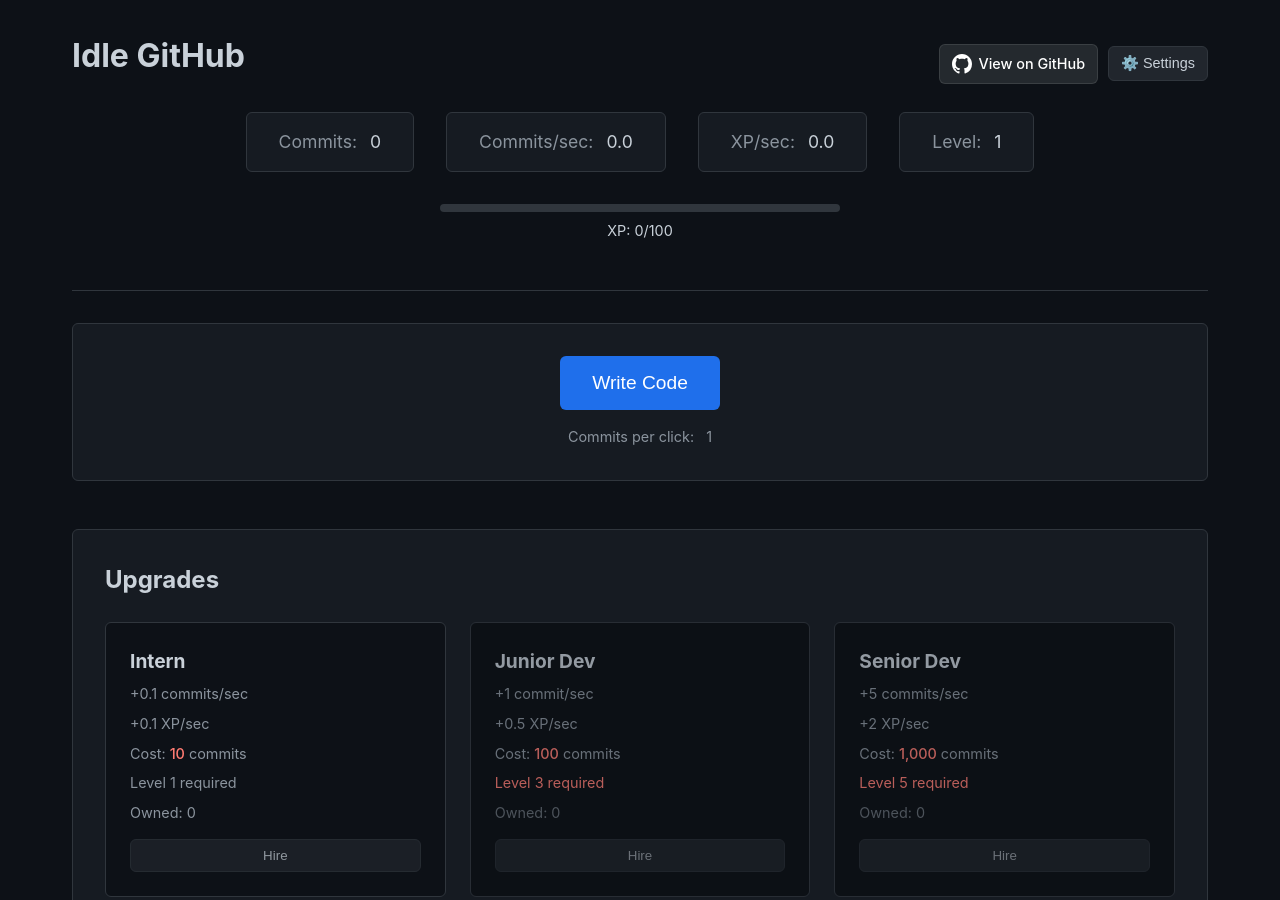
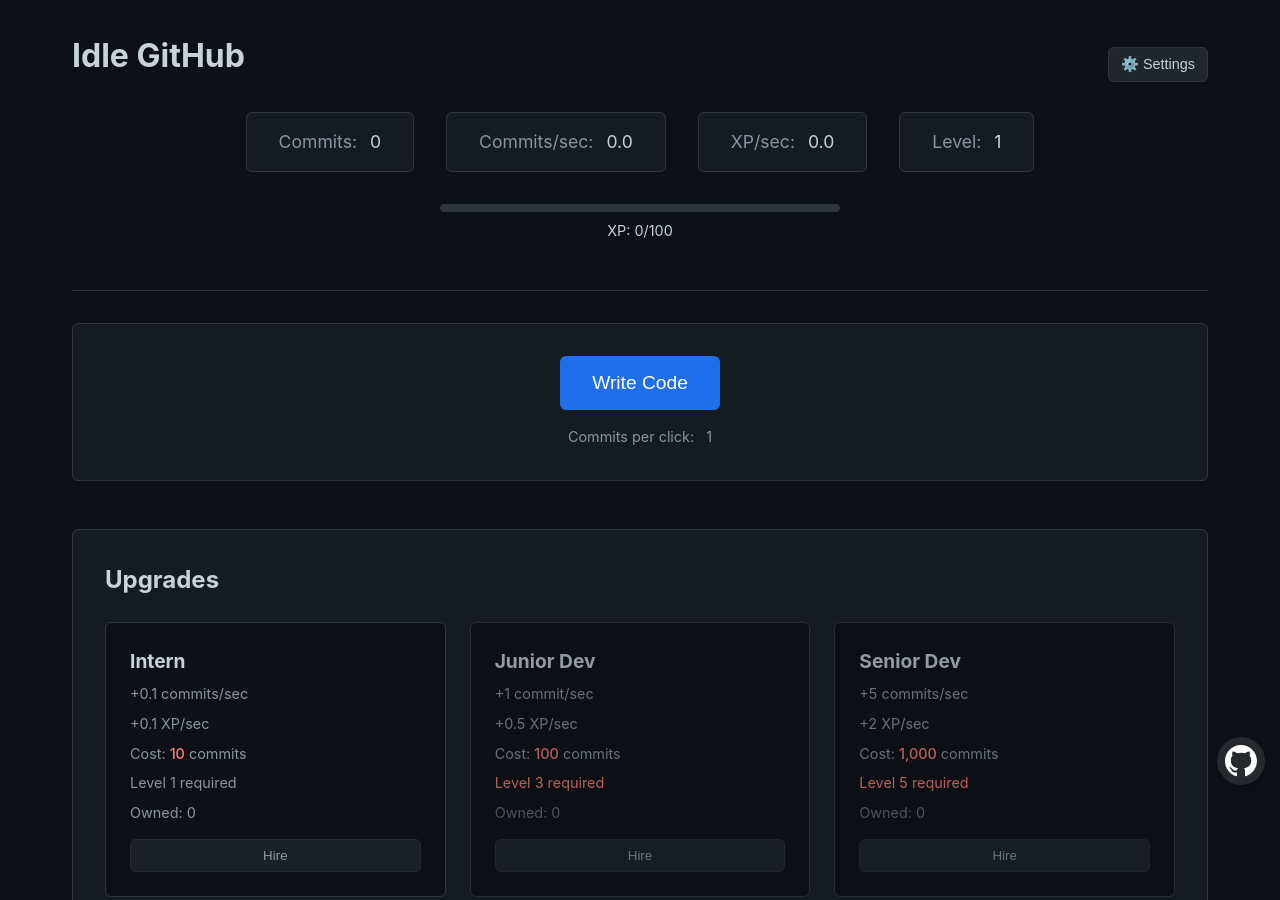
Before and after one commit to AxIsCoder/idle-github, a plain HTML site: page index.html in a window 1280 px wide. Shown: the top 900 px of the page. Drawn offline with Linux system fonts and the light colour scheme.

Commit message:
Update GitHub button to a fixed circular button in bottom right corner

```diff
--- a/index.html
+++ b/index.html
@@ -12,12 +12,6 @@
             <div class="header-top">
                 <h1>Idle GitHub</h1>
                 <div class="header-buttons">
-                    <a href="https://github.com/AxIsCoder/idle-github" target="_blank" class="github-button">
-                        <svg height="20" class="github-icon" viewBox="0 0 16 16" version="1.1" width="20" aria-hidden="true">
-                            <path fill-rule="evenodd" d="M8 0C3.58 0 0 3.58 0 8c0 3.54 2.29 6.53 5.47 7.59.4.07.55-.17.55-.38 0-.19-.01-.82-.01-1.49-2.01.37-2.53-.49-2.69-.94-.09-.23-.48-.94-.82-1.13-.28-.15-.68-.52-.01-.53.63-.01 1.08.58 1.23.82.72 1.21 1.87.87 2.33.66.07-.52.28-.87.51-1.07-1.78-.2-3.64-.89-3.64-3.95 0-.87.31-1.59.82-2.15-.08-.2-.36-1.02.08-2.12 0 0 .67-.21 2.2.82.64-.18 1.32-.27 2-.27.68 0 1.36.09 2 .27 1.53-1.04 2.2-.82 2.2-.82.44 1.1.16 1.92.08 2.12.51.56.82 1.27.82 2.15 0 3.07-1.87 3.75-3.65 3.95.29.25.54.73.54 1.48 0 1.07-.01 1.93-.01 2.2 0 .21.15.46.55.38A8.013 8.013 0 0016 8c0-4.42-3.58-8-8-8z"></path>
-                        </svg>
-                        View on GitHub
-                    </a>
                     <button id="settings-button" class="settings-button">⚙️ Settings</button>
                 </div>
             </div>
@@ -181,4 +175,12 @@
     <script src="game.js"></script>
     <script src="script.js"></script>
 </body>
+<!-- GitHub corner button fixed at bottom right -->
+<a href="https://github.com/AxIsCoder/idle-github" target="_blank" class="github-corner">
+    <div class="github-icon-container">
+        <svg width="32" height="32" viewBox="0 0 16 16" version="1.1" aria-hidden="true">
+            <path fill-rule="evenodd" d="M8 0C3.58 0 0 3.58 0 8c0 3.54 2.29 6.53 5.47 7.59.4.07.55-.17.55-.38 0-.19-.01-.82-.01-1.49-2.01.37-2.53-.49-2.69-.94-.09-.23-.48-.94-.82-1.13-.28-.15-.68-.52-.01-.53.63-.01 1.08.58 1.23.82.72 1.21 1.87.87 2.33.66.07-.52.28-.87.51-1.07-1.78-.2-3.64-.89-3.64-3.95 0-.87.31-1.59.82-2.15-.08-.2-.36-1.02.08-2.12 0 0 .67-.21 2.2.82.64-.18 1.32-.27 2-.27.68 0 1.36.09 2 .27 1.53-1.04 2.2-.82 2.2-.82.44 1.1.16 1.92.08 2.12.51.56.82 1.27.82 2.15 0 3.07-1.87 3.75-3.65 3.95.29.25.54.73.54 1.48 0 1.07-.01 1.93-.01 2.2 0 .21.15.46.55.38A8.013 8.013 0 0016 8c0-4.42-3.58-8-8-8z"></path>
+        </svg>
+    </div>
+</a>
 </html>
--- a/styles.css
+++ b/styles.css
@@ -393,26 +393,38 @@ h1 {
     align-items: center;
 }
 
-.github-button {
-    display: inline-flex;
+/* Replace GitHub button styles with GitHub corner styles */
+.github-corner {
+    position: fixed;
+    bottom: 15px;
+    right: 15px;
+    z-index: 999;
+    width: 48px;
+    height: 48px;
+    display: flex;
+    justify-content: center;
     align-items: center;
+    text-decoration: none;
+    border-radius: 50%;
     background-color: #24292e;
-    color: white;
-    padding: 8px 12px;
-    border-radius: 6px;
-    font-size: 0.9rem;
-    font-weight: 500;
-    text-decoration: none;
-    transition: background-color 0.2s;
-    border: 1px solid rgba(255, 255, 255, 0.1);
+    transition: all 0.3s ease;
+    box-shadow: 0 3px 10px rgba(0, 0, 0, 0.3);
 }
 
-.github-button:hover {
-    background-color: #2c3136;
+.github-corner:hover {
+    transform: scale(1.1);
+    box-shadow: 0 5px 15px rgba(0, 0, 0, 0.4);
 }
 
-.github-icon {
-    margin-right: 6px;
+.github-icon-container {
+    display: flex;
+    justify-content: center;
+    align-items: center;
+    width: 100%;
+    height: 100%;
+}
+
+.github-corner svg {
     fill: white;
 }
 
@@ -577,6 +589,32 @@ h1 {
 
     .upgrades-grid {
         grid-template-columns: 1fr;
+    }
+
+    .active-multiplier {
+        max-width: 100%;
+    }
+
+    .header-buttons {
+        flex-wrap: wrap;
+        gap: 8px;
+    }
+
+    .github-corner {
+        width: 40px;
+        height: 40px;
+        bottom: 10px;
+        right: 10px;
+    }
+
+    .github-corner svg {
+        width: 28px;
+        height: 28px;
+    }
+
+    .settings-button {
+        font-size: 0.8rem;
+        padding: 6px 10px;
     }
 }
 
@@ -779,31 +817,6 @@ h1 {
 }
 
 /* Responsive layout for upgrades */
-@media (max-width: 768px) {
-    .active-multiplier {
-        max-width: 100%;
-    }
-
-    .header-buttons {
-        flex-wrap: wrap;
-        gap: 8px;
-    }
-
-    .github-button {
-        font-size: 0.8rem;
-        padding: 6px 10px;
-    }
-
-    .github-button .github-icon {
-        margin-right: 4px;
-    }
-
-    .settings-button {
-        font-size: 0.8rem;
-        padding: 6px 10px;
-    }
-}
-
 @media (max-width: 480px) {
     .header-top {
         flex-direction: column;
```
